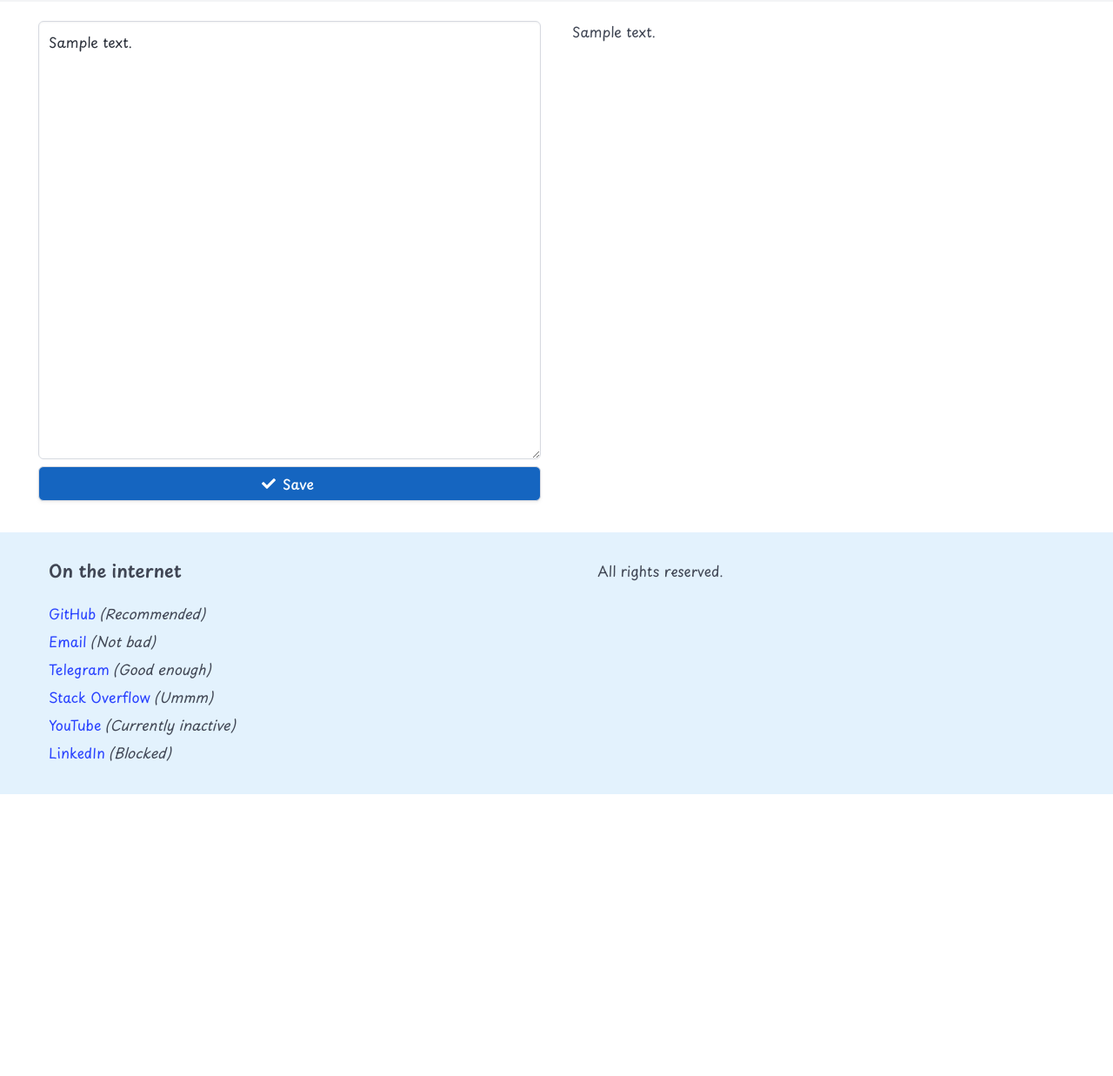
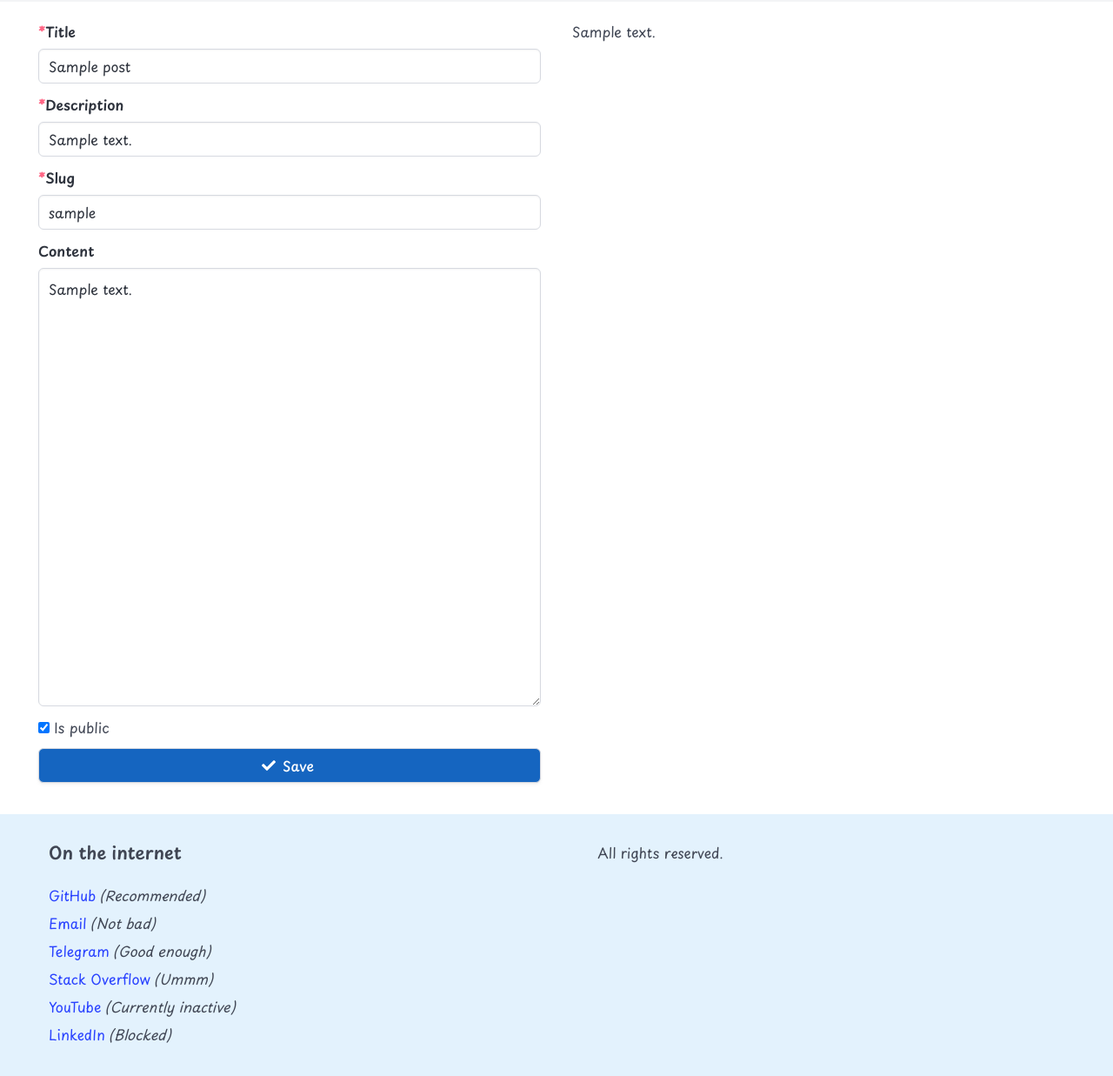
Before and after one commit to sheikhartin/daftar, a Django app: a page that uses portfolio/templates/edit_post.html in a window 1280 px wide. Shown: the part 84-1321 px from the top of the page at 87% size. Before the commit the page ends 997 px from the top, so only its background shows below. Run offline with Django 5.2, Linux system fonts and the light colour scheme; a user stored in the database is signed in; tables that the repository leaves empty hold one stand-in row (values such as "Sample post").

Commit message:
More ability to edit posts

```diff
--- a/portfolio/models.py
+++ b/portfolio/models.py
@@ -1,5 +1,6 @@
 import markdown
 from django.db import models
+from django.utils import timezone
 from django.utils.safestring import SafeString, mark_safe
 
 
@@ -11,8 +12,8 @@ class Post(models.Model):
     title = models.CharField(max_length=110)
     description = models.CharField(max_length=255)
     slug = models.SlugField(max_length=255, unique=True)
-    content = models.TextField()
-    created_at = models.DateTimeField(auto_now_add=True)
+    content = models.TextField(blank=True)
+    created_at = models.DateTimeField(default=timezone.now)
     tags = models.ManyToManyField("Tag", related_name="posts")
     is_public = models.BooleanField(default=False)
 
--- a/portfolio/templates/edit_post.html
+++ b/portfolio/templates/edit_post.html
@@ -7,12 +7,70 @@
     <div class="cell control mx-3">
       <form action="{% url 'edit_post' post_slug=post.slug %}" method="post">
         {% csrf_token %}
+        <div class="field">
+          <label class="label">
+            <span class="has-text-danger has-text-weight-bold">*</span>Title
+          </label>
+          <div class="control">
+            <input
+              class="input"
+              type="text"
+              name="title"
+              value="{{ post.title }}"
+              required
+            />
+          </div>
+        </div>
+        <div class="field">
+          <label class="label">
+            <span class="has-text-danger has-text-weight-bold">*</span
+            >Description
+          </label>
+          <div class="control">
+            <input
+              class="input"
+              type="text"
+              name="description"
+              value="{{ post.description }}"
+              required
+            />
+          </div>
+        </div>
+        <div class="field">
+          <label class="label">
+            <span class="has-text-danger has-text-weight-bold">*</span>Slug
+          </label>
+          <div class="control">
+            <input
+              class="input"
+              type="text"
+              name="slug"
+              value="{{ post.slug }}"
+              required
+            />
+          </div>
+        </div>
+        <div class="field">
+          <label class="label">Content</label>
+          <div class="control">
             <textarea
               class="textarea"
               name="content"
               placeholder="What is the content of the post?"
               rows="20"
             >{{ post.content }}</textarea>
+          </div>
+        </div>
+        <div class="field">
+          <label class="checkbox">
+            <input
+              type="checkbox"
+              name="is_public"
+              {% if post.is_public %}checked{% endif %}
+            />
+            Is public
+          </label>
+        </div>
         <p class="control mt-2">
           <button class="button is-fullwidth">
             <span class="icon">
--- a/portfolio/views.py
+++ b/portfolio/views.py
@@ -1,4 +1,5 @@
 import json
+import string
 from typing import Union, Any, Callable
 
 from django.shortcuts import redirect, render, get_object_or_404
@@ -147,7 +148,11 @@ class EditPost(View):
     @superuser_required
     def post(self, request: HttpRequest, **kwargs: str) -> HttpResponse:
         post = get_object_or_404(Post, slug=kwargs.get("post_slug"))
+        post.title = request.POST.get("title").strip()
+        post.description = request.POST.get("description").strip()
+        post.slug = request.POST.get("slug").strip(string.punctuation)
         post.content = request.POST.get("content").strip()
+        post.is_public = "is_public" in request.POST
         post.save()
         return redirect("edit_post", post_slug=post.slug)
 
```
Lines whose indentation alone changed are shown as unchanged.
